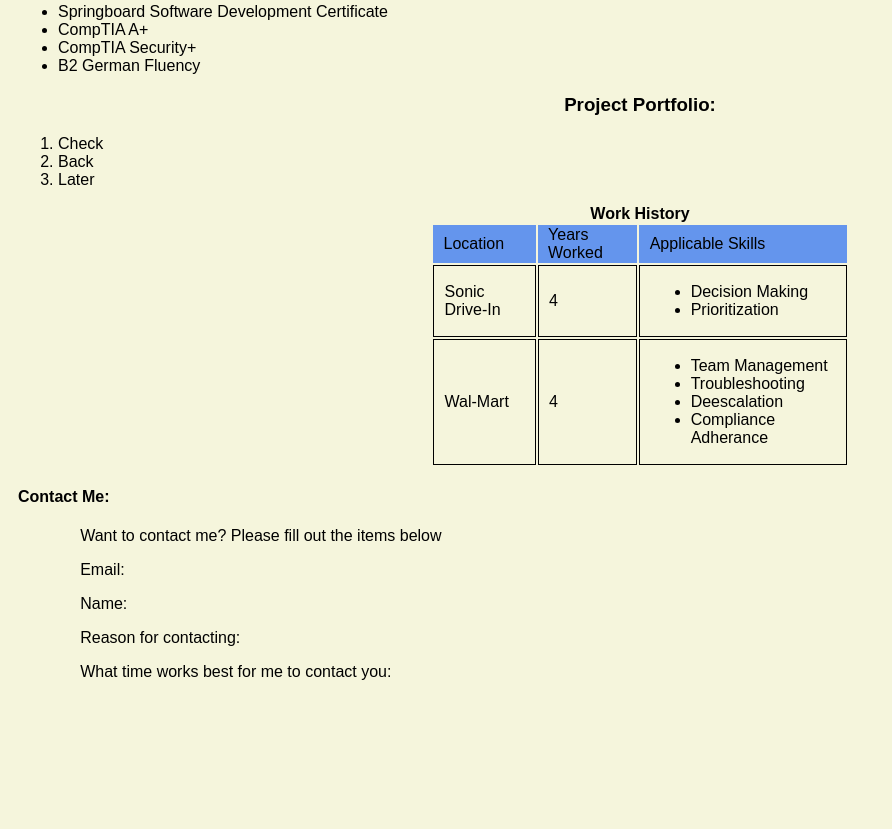
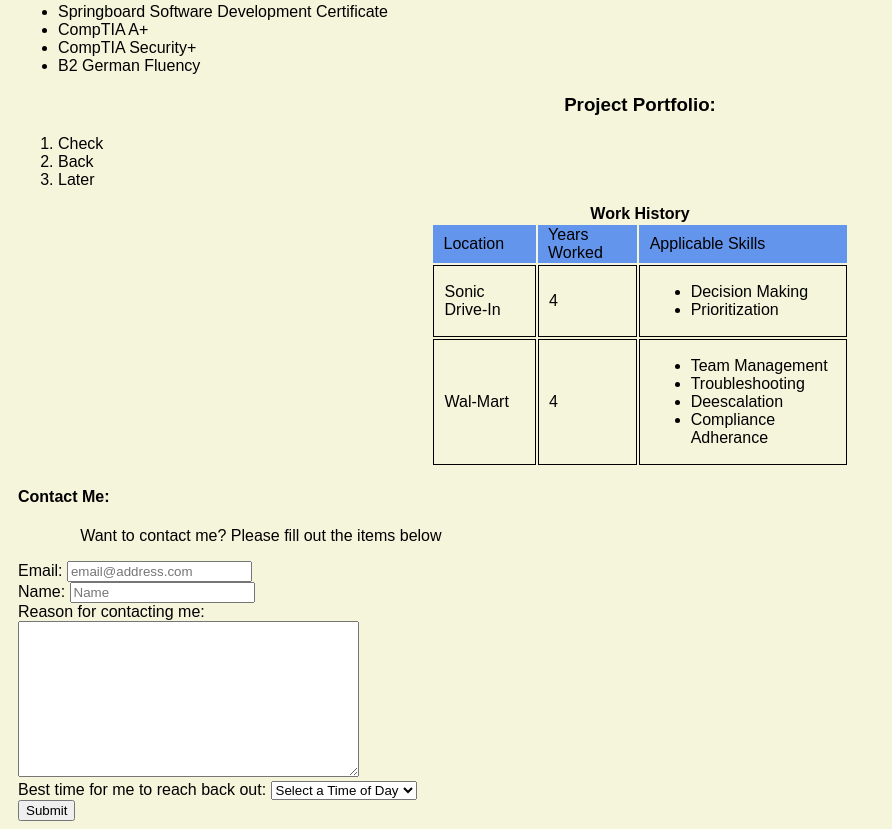
Before and after one commit to Natal33t/Springboard-Digital-CV, a plain HTML site: page Starter Code/index.html in a window 1280 px wide. Shown: the part 949-1778 px from the top of the page, without its empty margins (0-892 px from the left). Before the commit the page ends 1646 px from the top, so only its background shows below. Drawn offline with Linux system fonts and the light colour scheme.

Commit message:
Finished form functionality for digital CV project

```diff
--- a/Starter Code/index.html
+++ b/Starter Code/index.html
@@ -86,10 +86,22 @@
       <h4>Contact Me:</h4>
         <!-- below is a rough estimate of what my form integration should be-->
          <p>Want to contact me? Please fill out the items below</p>
-         <p>Email:</p>
-         <p>Name: </p>
-         <p>Reason for contacting:</p>
-         <p>What time works best for me to contact you:</p>
+        <form>
+          <label for="email">Email: </label>
+          <input name="email" type="text" placeholder="email@address.com" id="email"> <br>
+          <label for="name">Name: </label>
+          <input name="name" type="text" required placeholder="Name" id="name"> <br>
+          <label for="contact">Reason for contacting me:</label><br>
+          <textarea name="contact" rows="10" cols="40" id="contact"></textarea><br>
+          <label>Best time for me to reach back out:</label>
+          <select>
+            <option value="">Select a Time of Day</option>
+            <option value="m">Morning</option>
+            <option value="a">Afternoon</option>
+            <option value="e">Evening</option>
+          </select> <br>
+          <button>Submit</button>
+        </form>
 
       <script src="index.js"></script>
   </body>
```
